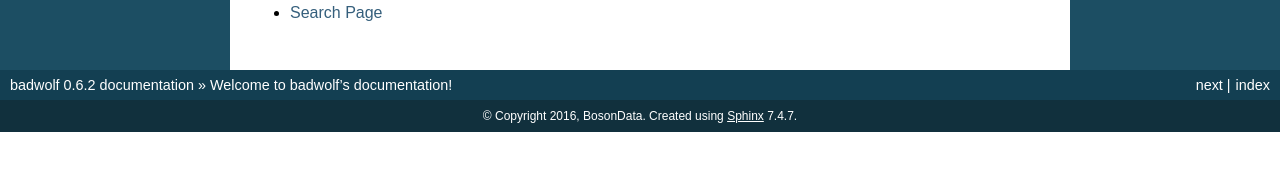
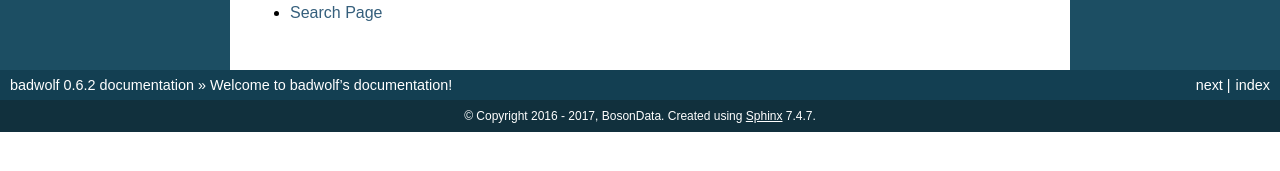
Before and after one commit to bosondata/badwolf, a Sphinx documentation site: the page built from docs/index.rst, in a window 1280 px wide. Shown: the part 655-826 px from the top of the page. Built offline with Sphinx 7.4.7, drawn with Linux system fonts in a browser that asks for light colours.

Commit message:
Happy New Year

```diff
--- a/docs/conf.py
+++ b/docs/conf.py
@@ -52,7 +52,7 @@ master_doc = 'index'
 
 # General information about the project.
 project = u'badwolf'
-copyright = u'2016, BosonData'
+copyright = u'2016 - 2017, BosonData'
 author = u'Messense Lv'
 
 # The version info for the project you're documenting, acts as replacement for
```
